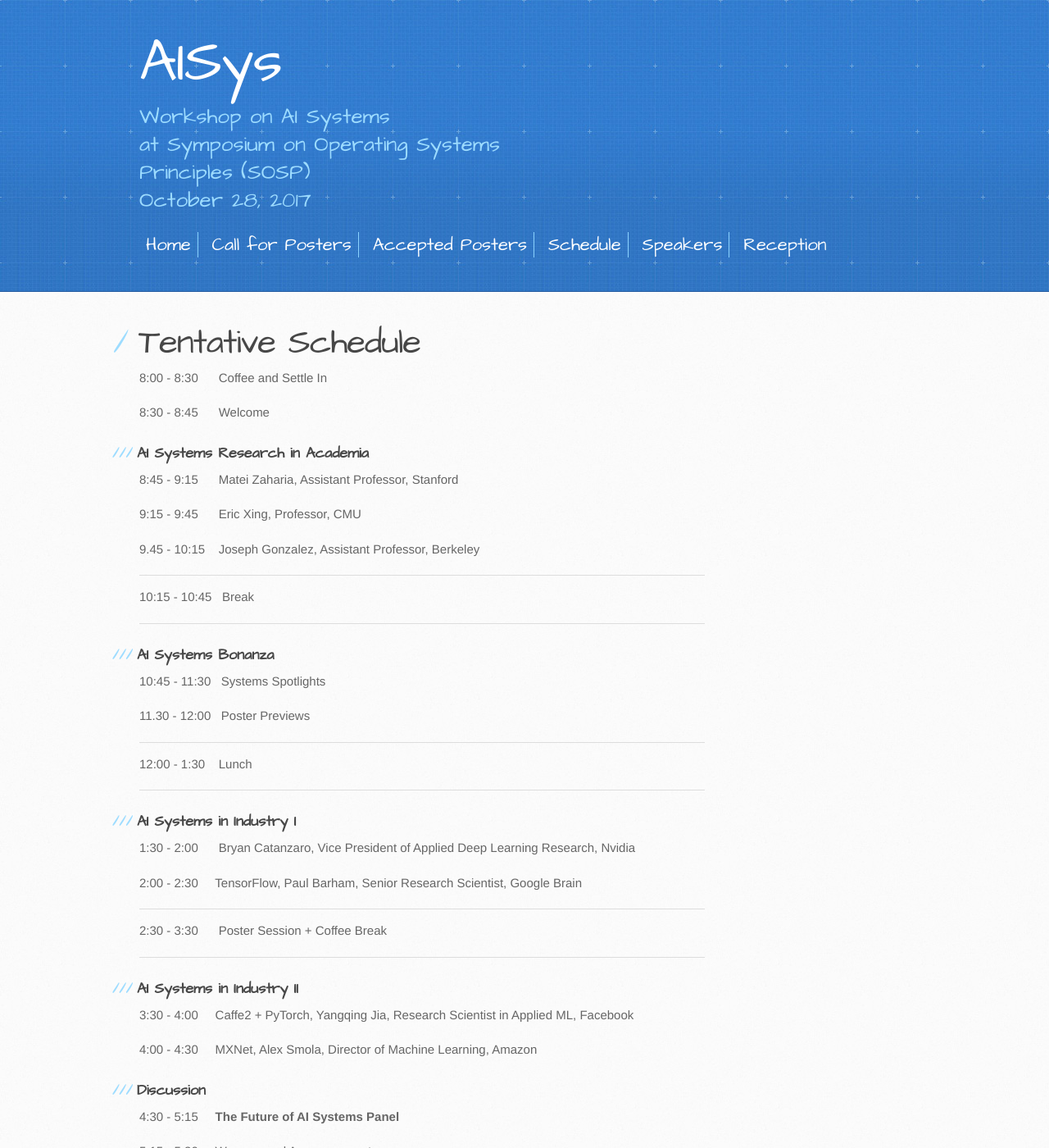
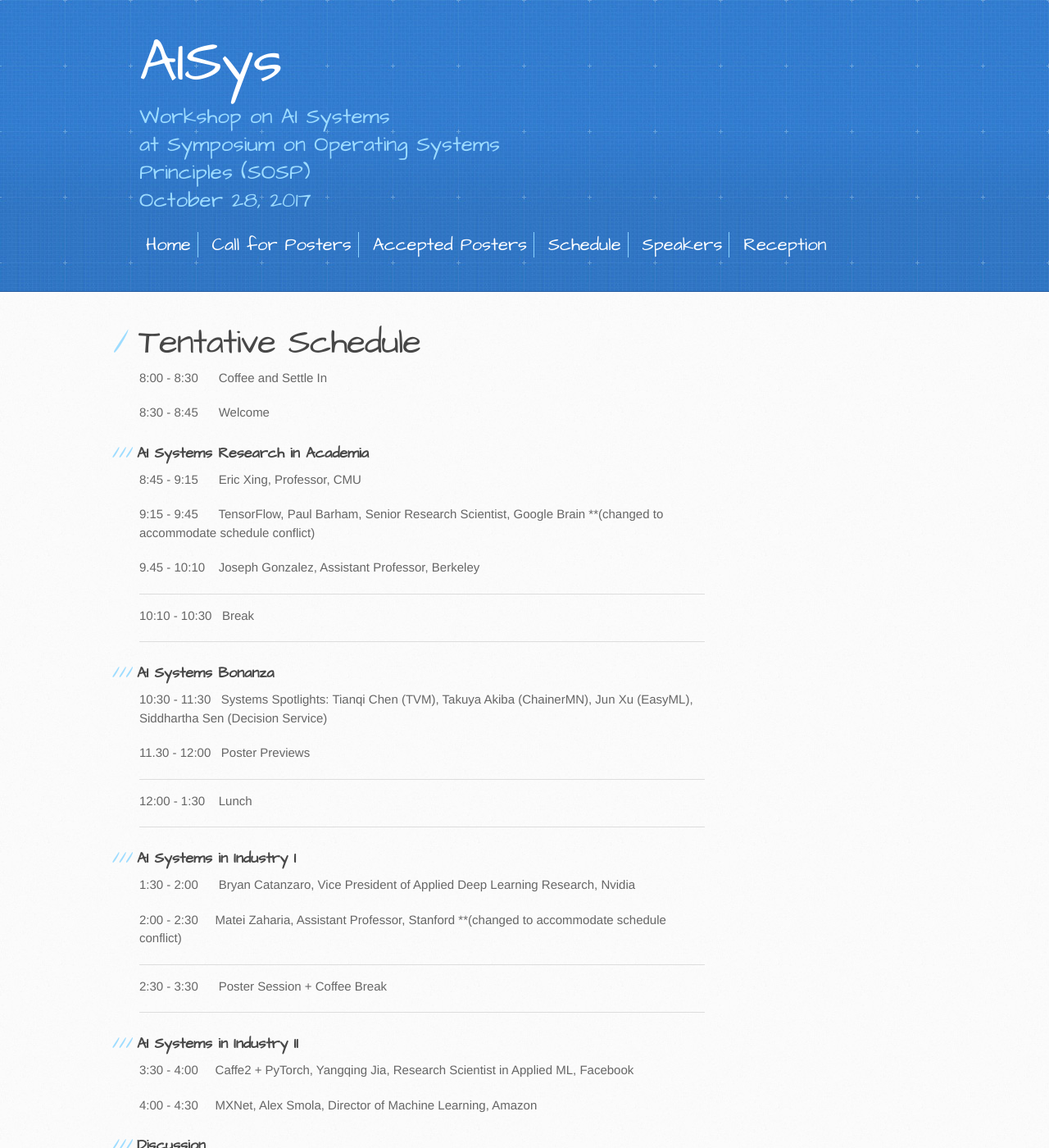
Before and after one commit to LearningSys/sosp17, a Jekyll site: the page built from schedule.md, in a window 1280 px wide and 1400 px high. Shown: the whole window at 82% size. Built offline with Jekyll 4.4.1, drawn with Linux system fonts in a browser that asks for light colours; our own code applies the rules of GitHub Pages for plain Markdown files; the repository's description, which GitHub fills in, is left out.

Commit message:
schedule updates

```diff
--- a/schedule.md
+++ b/schedule.md
@@ -6,21 +6,21 @@
 
 ### AI Systems Research in Academia
 
-8:45 - 9:15 &nbsp;&nbsp;&nbsp;&nbsp;     Matei Zaharia, Assistant Professor, Stanford
+8:45 - 9:15 &nbsp;&nbsp;&nbsp;&nbsp;     Eric Xing, Professor, CMU
 
-9:15 - 9:45 &nbsp;&nbsp;&nbsp;&nbsp;     Eric Xing, Professor, CMU
+9:15 - 9:45 &nbsp;&nbsp;&nbsp;&nbsp;     TensorFlow, Paul Barham, Senior Research Scientist, Google Brain **(changed to accommodate schedule conflict)
 
-9.45 - 10:15 &nbsp;&nbsp;          Joseph Gonzalez, Assistant Professor, Berkeley
+9.45 - 10:10 &nbsp;&nbsp;          Joseph Gonzalez, Assistant Professor, Berkeley
 
 ***
 
-10:15 - 10:45 &nbsp;      Break
+10:10 - 10:30 &nbsp;      Break
 
 ***
 
 ### AI Systems Bonanza
 
-10:45 - 11:30 &nbsp;      Systems Spotlights
+10:30 - 11:30 &nbsp;      Systems Spotlights: Tianqi Chen (TVM), Takuya Akiba (ChainerMN), Jun Xu (EasyML), Siddhartha Sen (Decision Service)
 
 11.30 - 12:00 &nbsp;      Poster Previews
 
@@ -34,7 +34,7 @@
 
 1:30 - 2:00 &nbsp;&nbsp;&nbsp;&nbsp;   Bryan Catanzaro, Vice President of Applied Deep Learning Research, Nvidia
 
-2:00 - 2:30 &nbsp;&nbsp;&nbsp;   TensorFlow, Paul Barham, Senior Research Scientist, Google Brain
+2:00 - 2:30 &nbsp;&nbsp;&nbsp;   Matei Zaharia, Assistant Professor, Stanford **(changed to accommodate schedule conflict)
 
 ***
 
```
